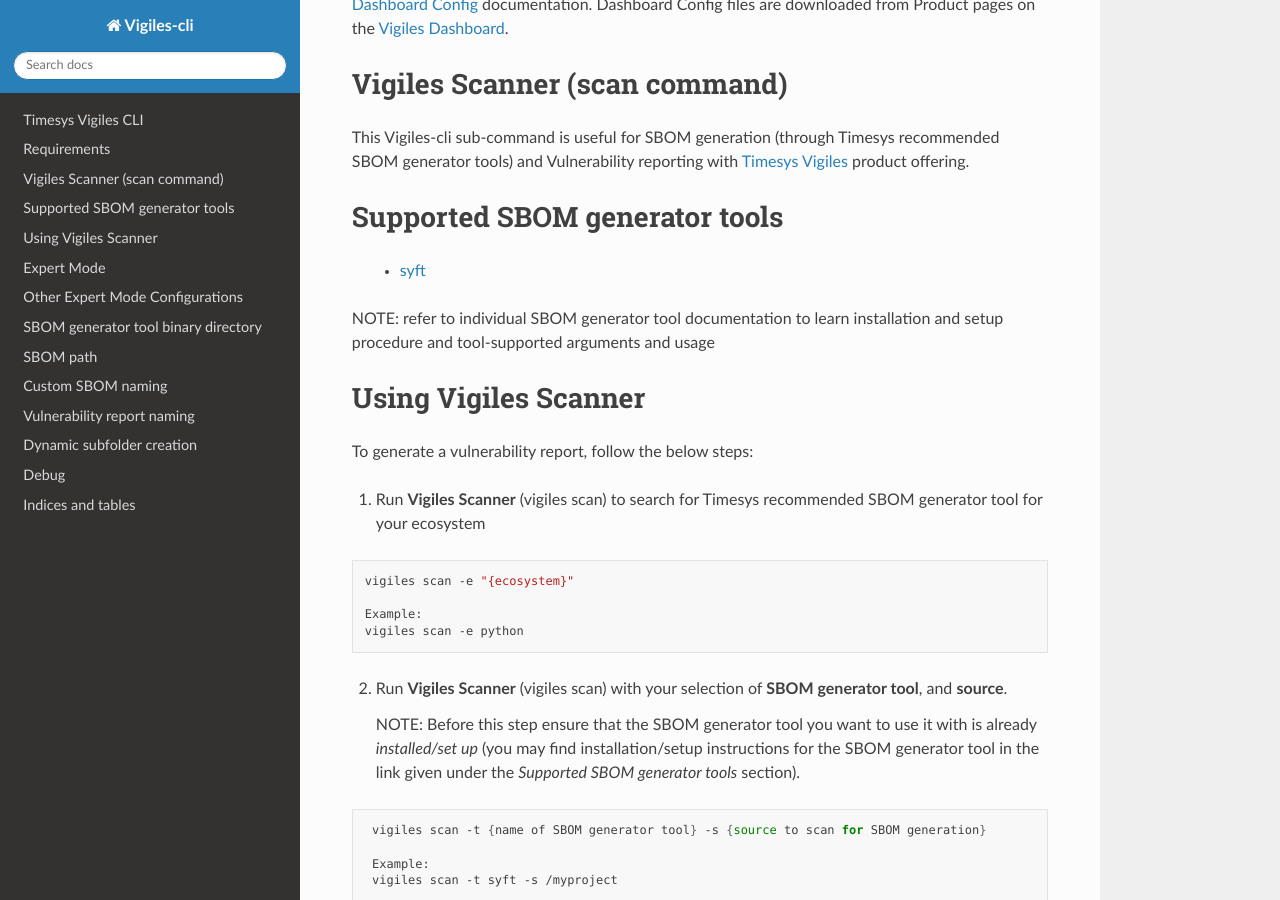
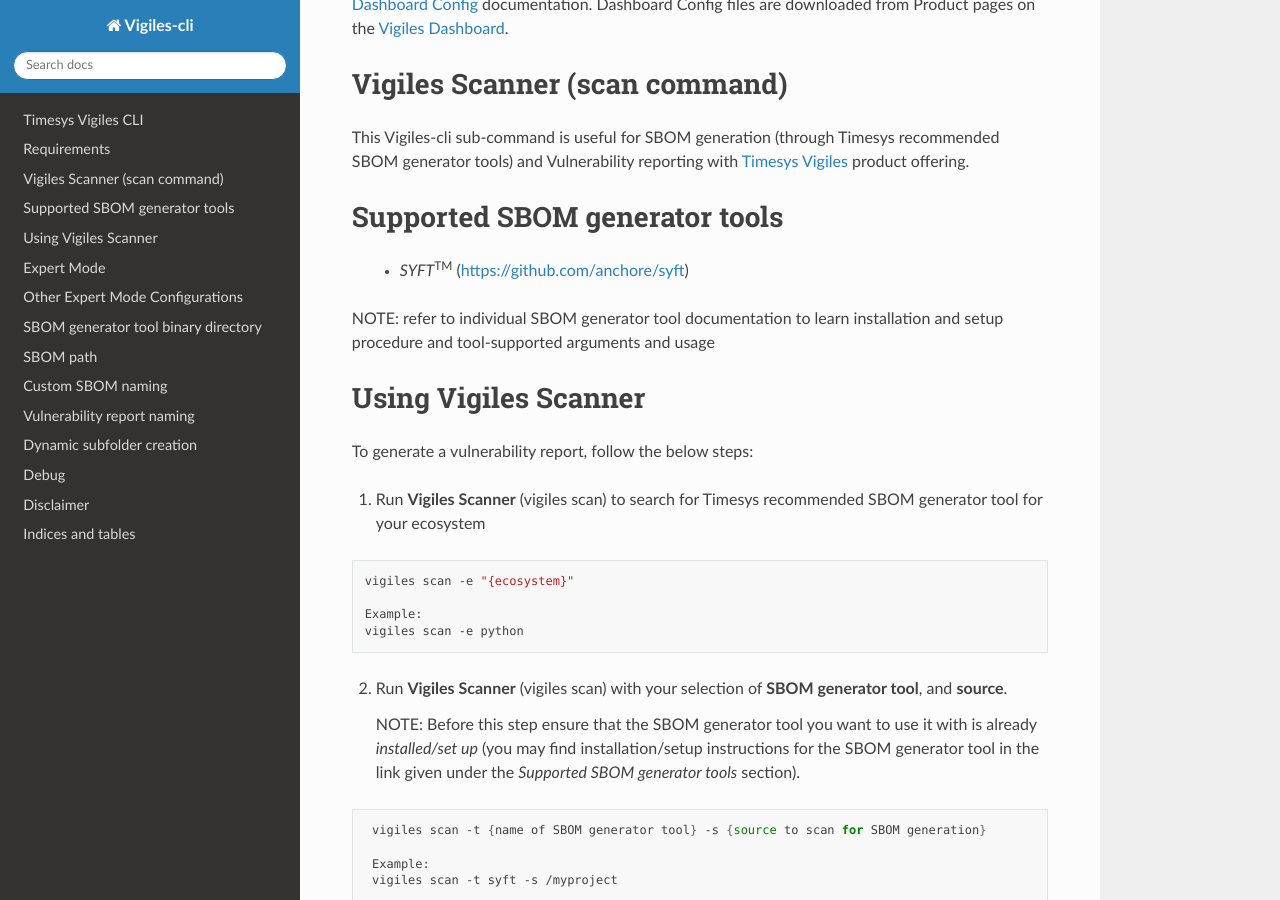
Before and after one commit to TimesysGit/vigiles-cli, a Sphinx documentation site: the page built from docs/source/index.rst, in a window 1280 px wide and 900 px high, scrolled down 396 px. Built offline with Sphinx 7.4.7 and the Read the Docs theme 2.0.0, drawn with Linux system fonts in a browser that asks for light colours; pages that are not in the unit, such as notebooks, are missing from menus; some of the changed text lies outside the part shown.

Commit message:
index.rst: add disclaimer for syft

```diff
--- a/docs/source/index.rst
+++ b/docs/source/index.rst
@@ -20,7 +20,7 @@
 
 Supported SBOM generator tools
 ==============================
- - `syft <https://github.com/anchore/syft>`_
+ - `SYFT`:sup:`TM` (https://github.com/anchore/syft)
 
 NOTE: refer to individual SBOM generator tool documentation to learn installation and setup procedure and tool-supported arguments and usage
 
@@ -205,6 +205,11 @@
    modules
 
 
+Disclaimer
+==========
+
+**SYFT** is a trademark of **Anchore, Inc**.
+
 Indices and tables
 ==================
 
```
